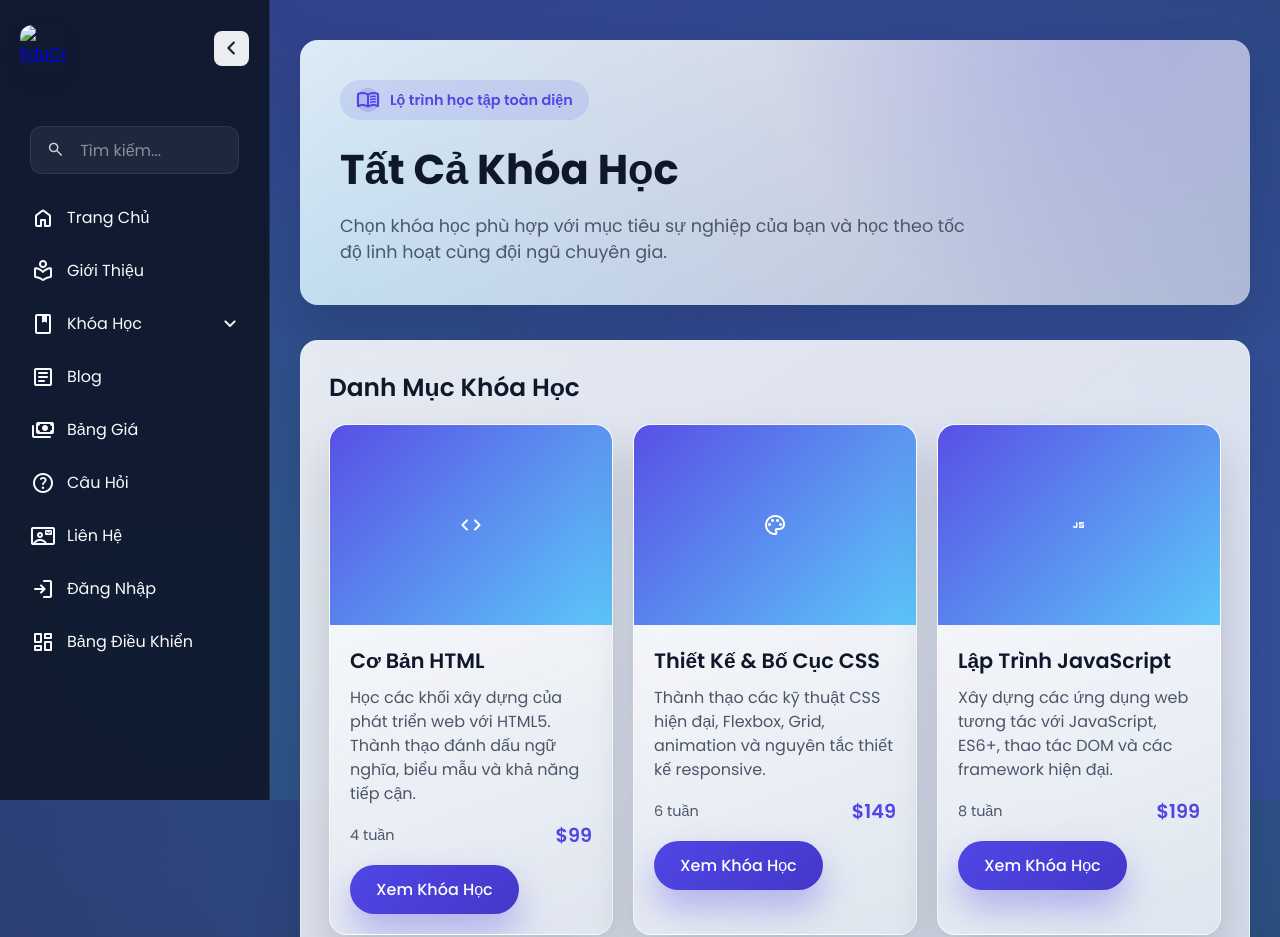
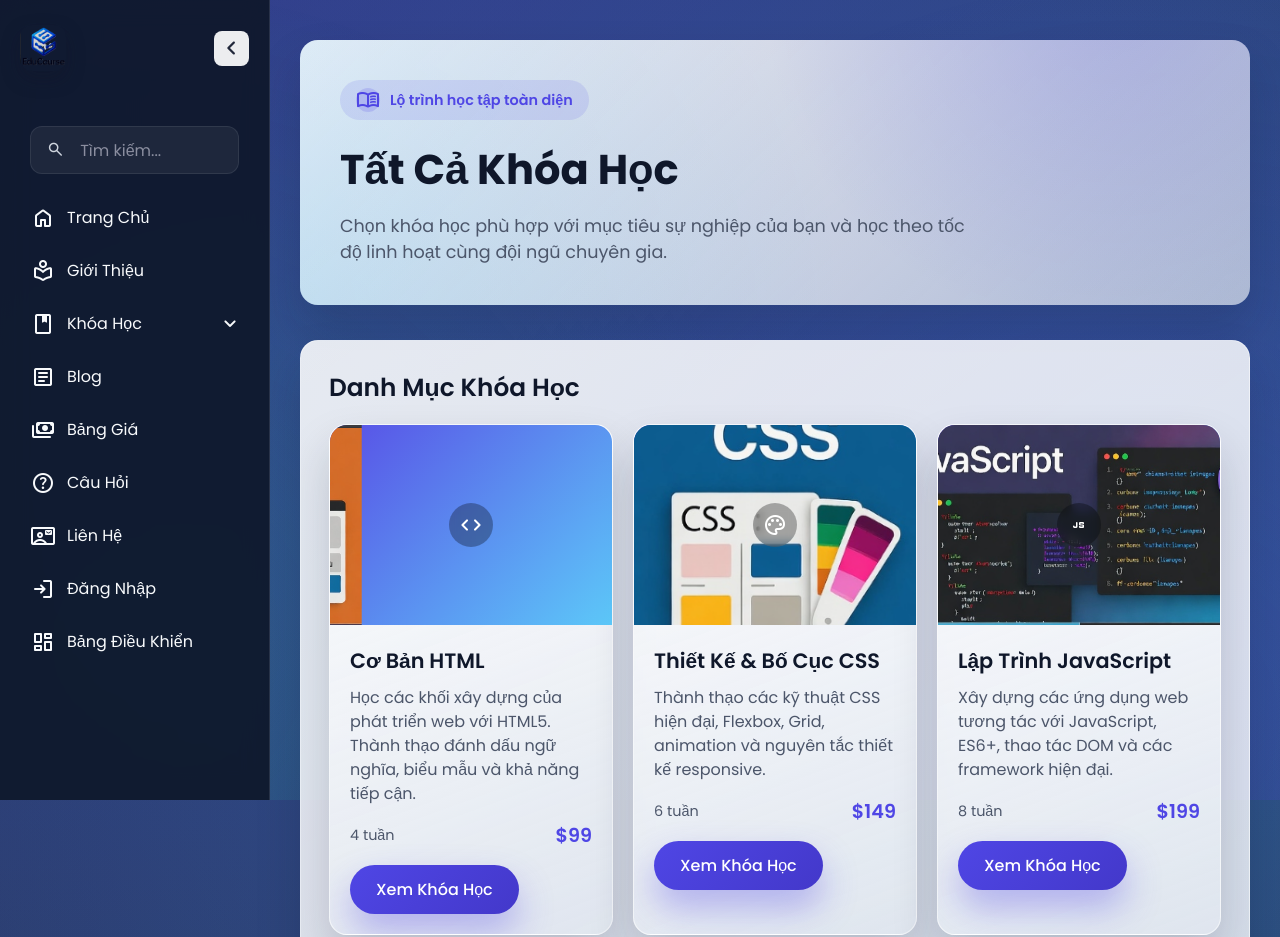
Before and after one commit to Quyen0810/GI-I-PH-P-CODE-THE-ROOTS, a plain HTML site: page courses.html in a window 1280 px wide. Shown: the top 937 px of the page. Drawn offline with nearby package versions, Linux system fonts and the light colour scheme.

Commit message:
Add images to course cards, blog posts, and enhance visual elements

```diff
--- a/courses.html
+++ b/courses.html
@@ -19,7 +19,7 @@
         <!-- Phần đầu thanh bên -->
         <header class="sidebar-header">
             <a href="index.html" class="header-logo">
-                <img src="logo.png" alt="EduCourse" />
+                <img src="1.png" alt="EduCourse" />
             </a>
             <button class="sidebar-toggler">
                 <span class="material-symbols-rounded">chevron_left</span>
@@ -144,6 +144,7 @@
                 <div class="grid grid-3">
                     <div class="course-card">
                         <div class="course-image">
+                            <img src="2.png" alt="HTML">
                             <span class="material-symbols-rounded">code</span>
                         </div>
                         <div class="course-content">
@@ -159,6 +160,7 @@
 
                     <div class="course-card">
                         <div class="course-image">
+                            <img src="3.png" alt="CSS">
                             <span class="material-symbols-rounded">palette</span>
                         </div>
                         <div class="course-content">
@@ -174,6 +176,7 @@
 
                     <div class="course-card">
                         <div class="course-image">
+                            <img src="4.png" alt="JavaScript">
                             <span class="material-symbols-rounded">javascript</span>
                         </div>
                         <div class="course-content">
@@ -189,6 +192,7 @@
 
                     <div class="course-card">
                         <div class="course-image">
+                            <img src="5.png" alt="React">
                             <span class="material-symbols-rounded">api</span>
                         </div>
                         <div class="course-content">
@@ -204,6 +208,7 @@
 
                     <div class="course-card">
                         <div class="course-image">
+                            <img src="6.png" alt="Node.js">
                             <span class="material-symbols-rounded">storage</span>
                         </div>
                         <div class="course-content">
@@ -219,6 +224,7 @@
 
                     <div class="course-card">
                         <div class="course-image">
+                            <img src="1.png" alt="Database">
                             <span class="material-symbols-rounded">database</span>
                         </div>
                         <div class="course-content">
--- a/css/style.css
+++ b/css/style.css
@@ -541,6 +541,27 @@ body::before {
     justify-content: center;
     color: #fff;
     font-size: 3.2rem;
+    position: relative;
+    overflow: hidden;
+}
+
+.course-image img {
+    width: 100%;
+    height: 100%;
+    object-fit: cover;
+    position: absolute;
+    top: 0;
+    left: 0;
+    z-index: 1;
+}
+
+.course-image span {
+    position: relative;
+    z-index: 2;
+    background: rgba(0, 0, 0, 0.3);
+    padding: 10px;
+    border-radius: 50%;
+    backdrop-filter: blur(5px);
 }
 
 .course-content {
```
Also changed, not shown: 404.html (+1 -1 lines), about.html (+1 -1 lines), blog.html (+5 -1 lines), contact.html (+1 -1 lines), css-course.html (+1 -1 lines), dashboard.html (+1 -1 lines), faq.html (+1 -1 lines), html-course.html (+1 -1 lines), index.html (+4 -1 lines), javascript-course.html (+1 -1 lines), login.html (+1 -1 lines), pricing.html (+1 -1 lines), 1.png (added), 2.png (added), 4 more files.
